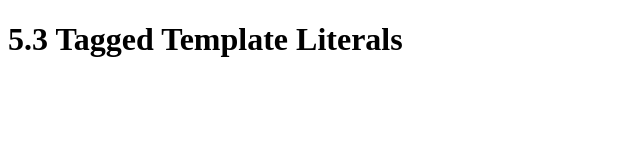
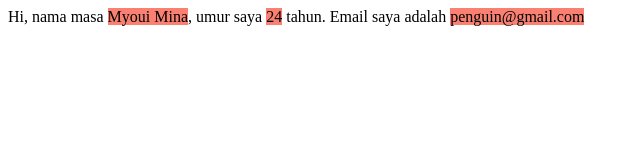
Before and after one commit to diasdigital/Javascript-Lanjutan, a plain HTML site: page 5. Template Literals/5.3 Tagged Template Literals/index.html in a window 1280 px wide. Shown: the whole page, without its empty margins (0-640 px from the left). Drawn offline with Linux system fonts and the light colour scheme.

Commit message:
Menyelesaikan 5.3

```diff
--- a/5. Template Literals/5.3 Tagged Template Literals/index.html
+++ b/5. Template Literals/5.3 Tagged Template Literals/index.html
@@ -5,6 +5,11 @@
     <meta http-equiv="X-UA-Compatible" content="IE=edge" />
     <meta name="viewport" content="width=device-width, initial-scale=1.0" />
     <title>Tagged Template Literals</title>
+    <style>
+      .hl {
+        background-color: salmon;
+      }
+    </style>
   </head>
   <body>
     <h1>5.3 Tagged Template Literals</h1>
--- a/5. Template Literals/5.3 Tagged Template Literals/script.js
+++ b/5. Template Literals/5.3 Tagged Template Literals/script.js
@@ -0,0 +1,32 @@
+// // Tagged Templates
+// const nama = "Myoui Mina";
+// const umur = 24;
+
+// // tiga titik itu disebut rest parameter
+// function coba(strings, ...values) {
+//   // let hasil = "";
+//   // strings.forEach((str, i) => {
+//   //   hasil += `${str}${values[i] || ""}`;
+//   // });
+//   // return hasil;
+
+//   return strings.reduce((hasil, str, i) => `${hasil}${str}${values[i] || ""}`, "");
+// }
+
+// const str = coba`Hi, nama masa ${nama}, umur saya ${umur} tahun.`;
+// console.log(str);
+
+// ==============================
+// Contoh penerapan
+// Highlight
+
+const nama = "Myoui Mina";
+const umur = 24;
+const email = "penguin@gmail.com";
+
+function highlight(strings, ...values) {
+  return strings.reduce((hasil, str, i) => `${hasil}${str}<span class="hl">${values[i] || ""}</span>`, "");
+}
+
+const str = highlight`Hi, nama masa ${nama}, umur saya ${umur} tahun. Email saya adalah ${email}`;
+document.body.innerHTML = str;
```
